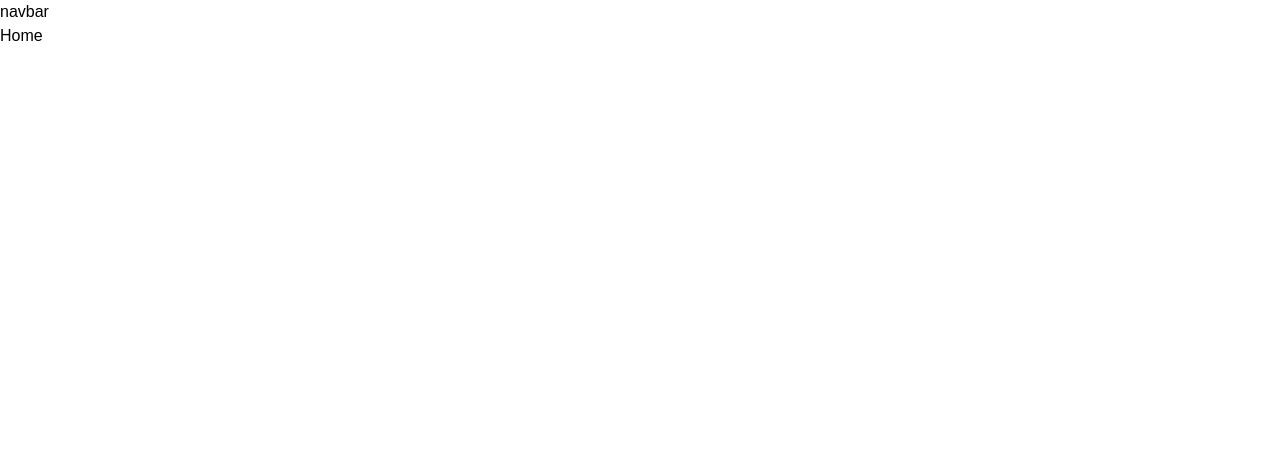
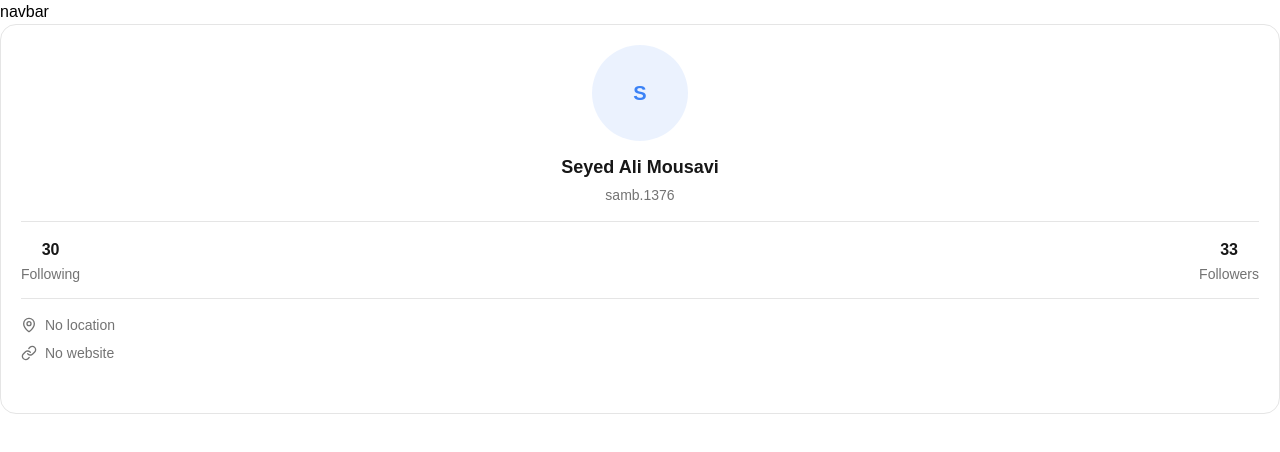
Before and after one commit to Five-o-One/Socially, a React (Vite) app: page / in a window 1280 px wide. Shown: the top 452 px of the page. Built offline with nearby package versions, Linux system fonts and the light colour scheme.

Commit message:
feat(infocard): implement InfoCard component and update Home layout for see what i did in InfoCard componnt.

```diff
--- /dev/null
+++ b/src/components/UserInfo/InfoCard.tsx
@@ -0,0 +1,78 @@
+// components/user-info/InfoCard.tsx
+import { AppImage } from "../AppImage";
+import AppIcon from "../AppIcon/AppIcon";
+import { UserInfoNumber } from "./UserInfoNumber";
+import { UserInfoString } from "./UserInfoString";
+
+/**
+ * @component InfoCard
+ * @description Compact profile summary card showing avatar, name, username,
+ * following/followers counts, and location/website. Used on Home,
+ * Notification, and Profile pages inside an AppCard wrapper.
+ *
+ * @prop {string} avatarSrc - Profile image URL, passed to AppImage
+ * @prop {string} name - Full display name
+ * @prop {string} username - Username shown below the name
+ * @prop {number} following - Number of accounts this user follows
+ * @prop {number} followers - Number of followers this user has
+ * @prop {string} location - Location text (e.g. "No location" as fallback)
+ * @prop {string} website - Website text (e.g. "No website" as fallback)
+ *
+ * @example
+ * <AppCard>
+ *   <InfoCard
+ *     avatarSrc="/avatar.jpg"
+ *     name="Seyed Ali Mousavi"
+ *     username="samb.1376"
+ *     following={0}
+ *     followers={0}
+ *     location="No location"
+ *     website="No website"
+ *   />
+ * </AppCard>
+ */
+interface InfoCardProps {
+  avatarSrc: string;
+  name: string;
+  username: string;
+  following: number;
+  followers: number;
+  location: string;
+  website: string;
+}
+
+export default function InfoCard({
+  avatarSrc,
+  name,
+  username,
+  following,
+  followers,
+  location,
+  website,
+}: InfoCardProps) {
+  return (
+    <div className="flex flex-col gap-4 w-full min-w-73.5 min-h-87">
+      <div className="flex flex-col items-center gap-1">
+        <AppImage src={avatarSrc} alt={name} variant="circle" size="xl" />
+        <h3 className="mt-2 text-lg font-bold text-text">{name}</h3>
+        <p className="text-sm text-text-secondary">{username}</p>
+      </div>
+
+      <div className="flex items-center justify-between border-t border-border pt-4">
+        <UserInfoNumber value={following} label="Following" />
+        <UserInfoNumber value={followers} label="Followers" />
+      </div>
+
+      <div className="flex flex-col gap-2 border-t border-border pt-4">
+        <UserInfoString
+          icon={<AppIcon nameIcon="Location" size={16} />}
+          value={location}
+        />
+        <UserInfoString
+          icon={<AppIcon nameIcon="Link" size={16} />}
+          value={website}
+        />
+      </div>
+    </div>
+  );
+}
--- a/src/layout/Home.tsx
+++ b/src/layout/Home.tsx
@@ -1,4 +1,22 @@
+// export default function Home() {
+//   return <div>Home</div>;
+// }
+//it is for see what we did in info card
+import { AppCard } from "../components/AppCard";
+import InfoCard from "../components/UserInfo/InfoCard";
 
 export default function Home() {
-  return <div>Home</div>;
+  return (
+    <AppCard>
+      <InfoCard
+        avatarSrc=""
+        name="Seyed Ali Mousavi"
+        username="samb.1376"
+        following={30}
+        followers={33}
+        location="No location"
+        website="No website"
+      />
+    </AppCard>
+  );
 }
```
